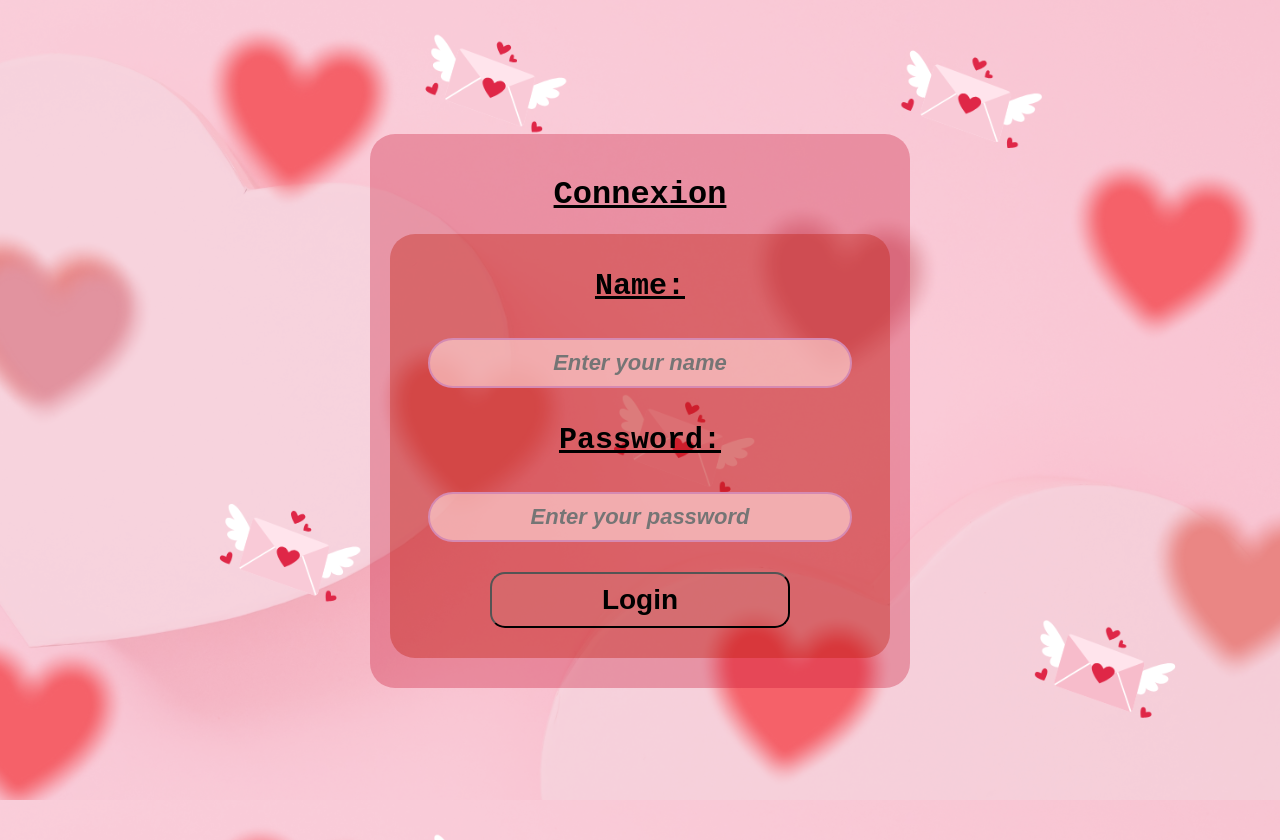
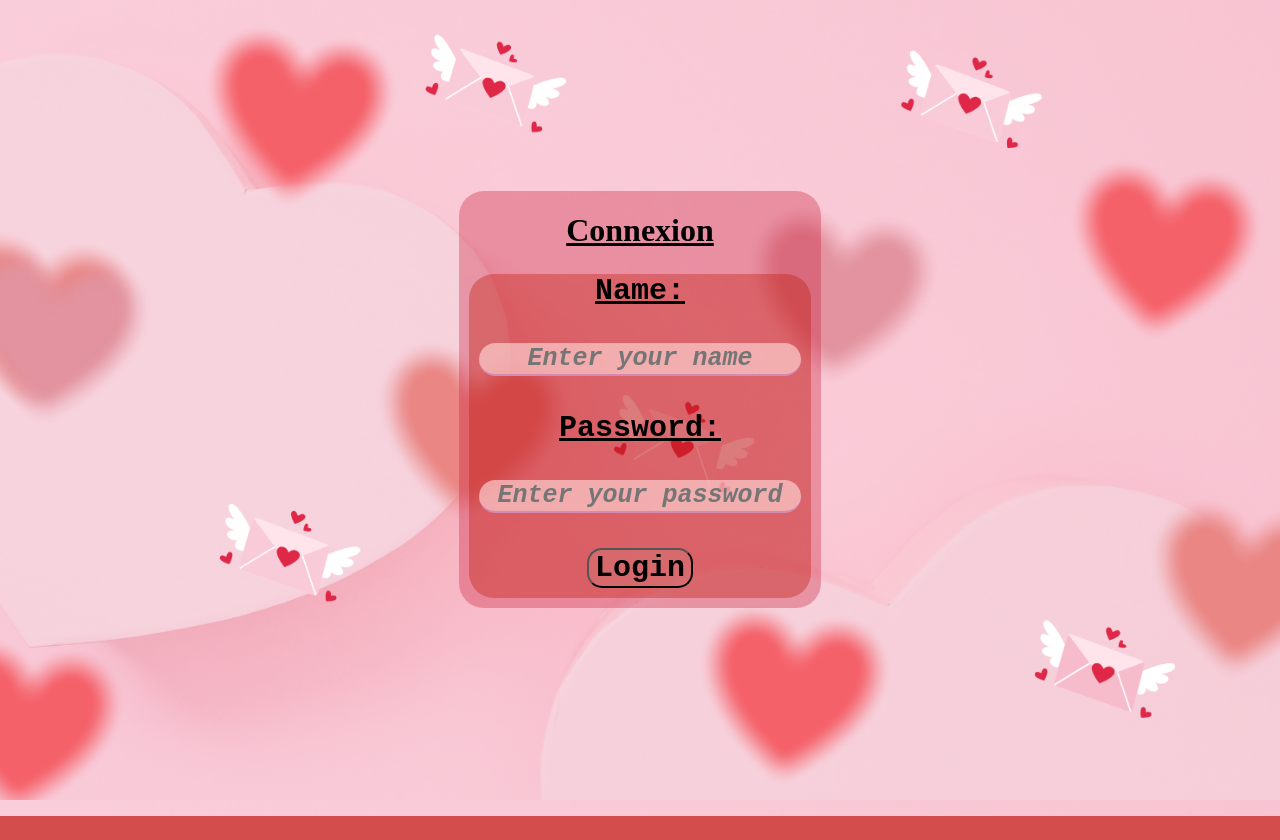
Before and after one commit to Floraline/floraline.github.io, a plain HTML site: page index.html in a window 1280 px wide. After the commit the page ends 816 px from the top, so only its background shows below. Drawn offline with Linux system fonts and the light colour scheme.

Commit message:
Refactor CSS styles for layout and appearance

```diff
--- a/style.css
+++ b/style.css
@@ -1,12 +1,10 @@
-body {
-    margin: 0;
-    padding: 0;
+body{
     background-color: rgba(196, 9, 9, 0.723);
     background-image: url("Saint2.png");
     background-repeat: no-repeat;
     background-attachment: fixed;
     background-size: cover;
-    font-family: 'Courier New', Courier, monospace;
+
 }
 
 #ma {
@@ -14,84 +12,76 @@ body {
     flex-direction: column;
     justify-content: center;
     align-items: center;
-    min-height: 100vh;
-    padding: 20px;
+    height: 100vh;
+}
+#lol1{
     text-align: center;
+    background-color: rgba(199, 17, 47, 0.316);
+    border-radius: 25px;
+
 }
 
-#lol1 {
-    background-color: rgba(199, 17, 47, 0.316);
-    border-radius: 25px;
-    padding: 20px;
-    width: 100%;
-    max-width: 500px;
-}
-
-#lol2 {
-    margin: 10px 0;
+#lol2{
+    margin: 10px;
+    font-family: 'Courier New', Courier, monospace;
     font-weight: bold;
     font-size: 20px;
     background-color: rgba(190, 27, 13, 0.371);
     border-radius: 25px;
-    padding: 10px;
 }
 
-#name,
-#password {
-    width: 90%;
-    max-width: 400px;
+#name{
     text-align: center;
-    font-size: 22px;
+    font-size: 25px;
     font-weight: bold;
     font-style: italic;
+    font-family: 'Courier New', Courier;
     background-color: rgba(255, 213, 213, 0.653);
     border-radius: 25px;
-    margin: 10px 0;
-    padding: 10px;
-    border: 2px solid rgb(213, 138, 178);
+    margin: 10px;
+    border-color: rgb(213, 138, 178);
+    border-top: rgb(194, 101, 155);
+    border-left: rgb(194, 101, 155);
+    border-right: rgb(194, 101, 155);
 }
 
-button {
-    width: 80%;
-    max-width: 300px;
-    font-size: 28px;
+#password{
+
+    text-align: center;
+    font-size: 25px;
     font-weight: bold;
+    font-style: italic;
+    font-family: 'Courier New', Courier;
+    background-color: rgba(255, 213, 213, 0.653);
+    border-radius: 25px;
+    margin: 10px;
+    border-color: rgb(213, 138, 178);
+    border-top: rgb(194, 101, 155);
+     border-left: rgb(194, 101, 155);
+    border-right: rgb(194, 101, 155);
+}
+
+button{
+    font-size: 30px;
+    font-weight: bold;
+    font-family: 'Courier New', Courier, monospace;
     background-color: rgba(207, 122, 122, 0.355);
     border-radius: 15px;
-    margin: 20px 0;
-    padding: 10px;
-    cursor: pointer;
+    margin: 10px;
+    margin-top: 25px;
+
 }
-
-#indice {
-    display: inline-block;
+#indice{
     font-size: 20px;
     font-weight: bold;
+    font-family: 'Courier New', Courier, monospace;
     background-color: rgba(255, 255, 255, 0.596);
     border-radius: 15px;
-    padding: 8px 15px;
-    margin: 20px 0;
+    margin: 10px;
+    padding: 5px;
+    margin-top: 25px;
+    margin-bottom: 25px;
+    top: 50px;
     text-decoration: none;
     color: black;
 }
-
-/* 📱 Version mobile optimisée */
-@media (max-width: 480px) {
-
-    #lol1 {
-        padding: 15px;
-    }
-
-    #name,
-    #password {
-        font-size: 18px;
-    }
-
-    button {
-        font-size: 20px;
-    }
-
-    #indice {
-        font-size: 16px;
-    }
-}
```
